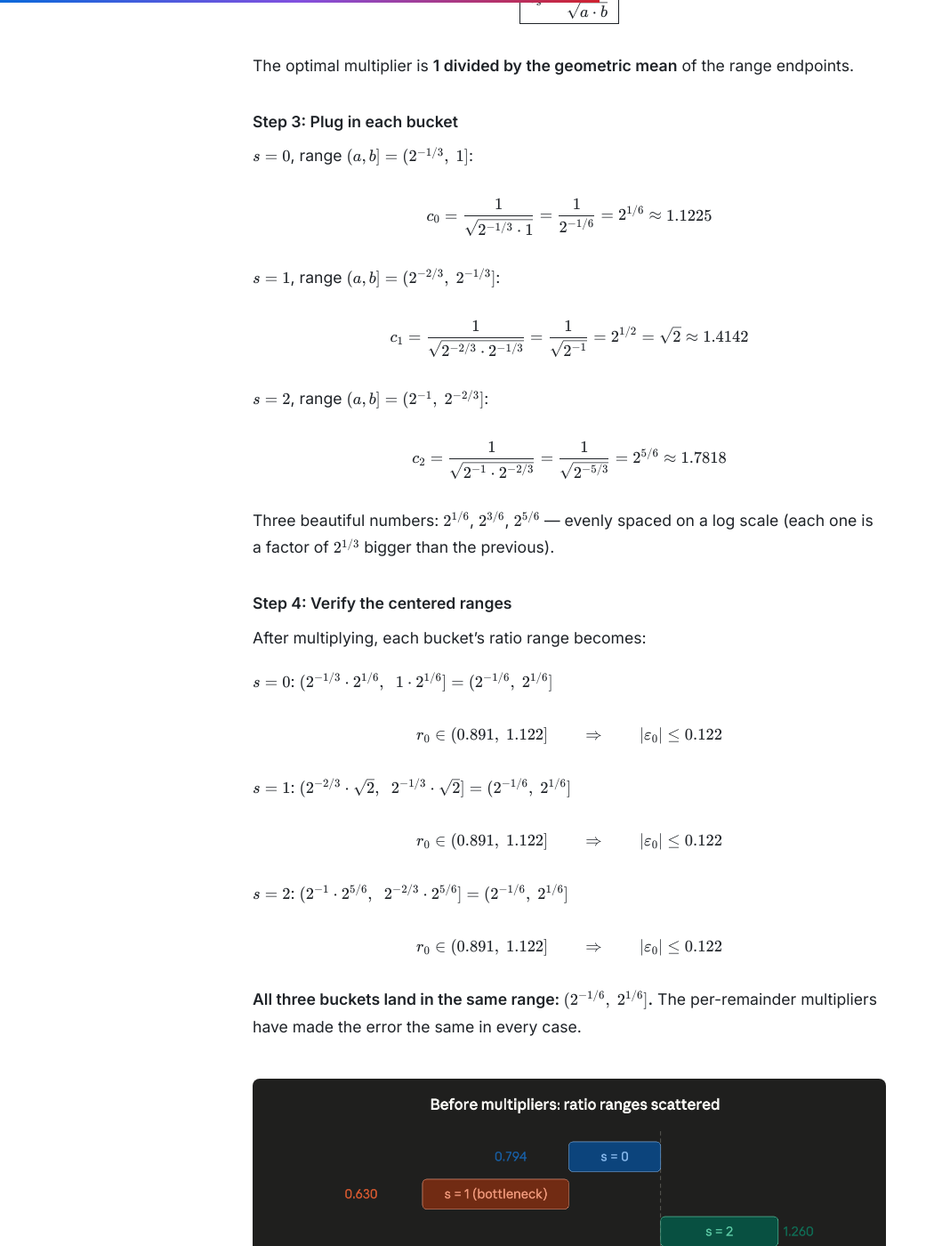
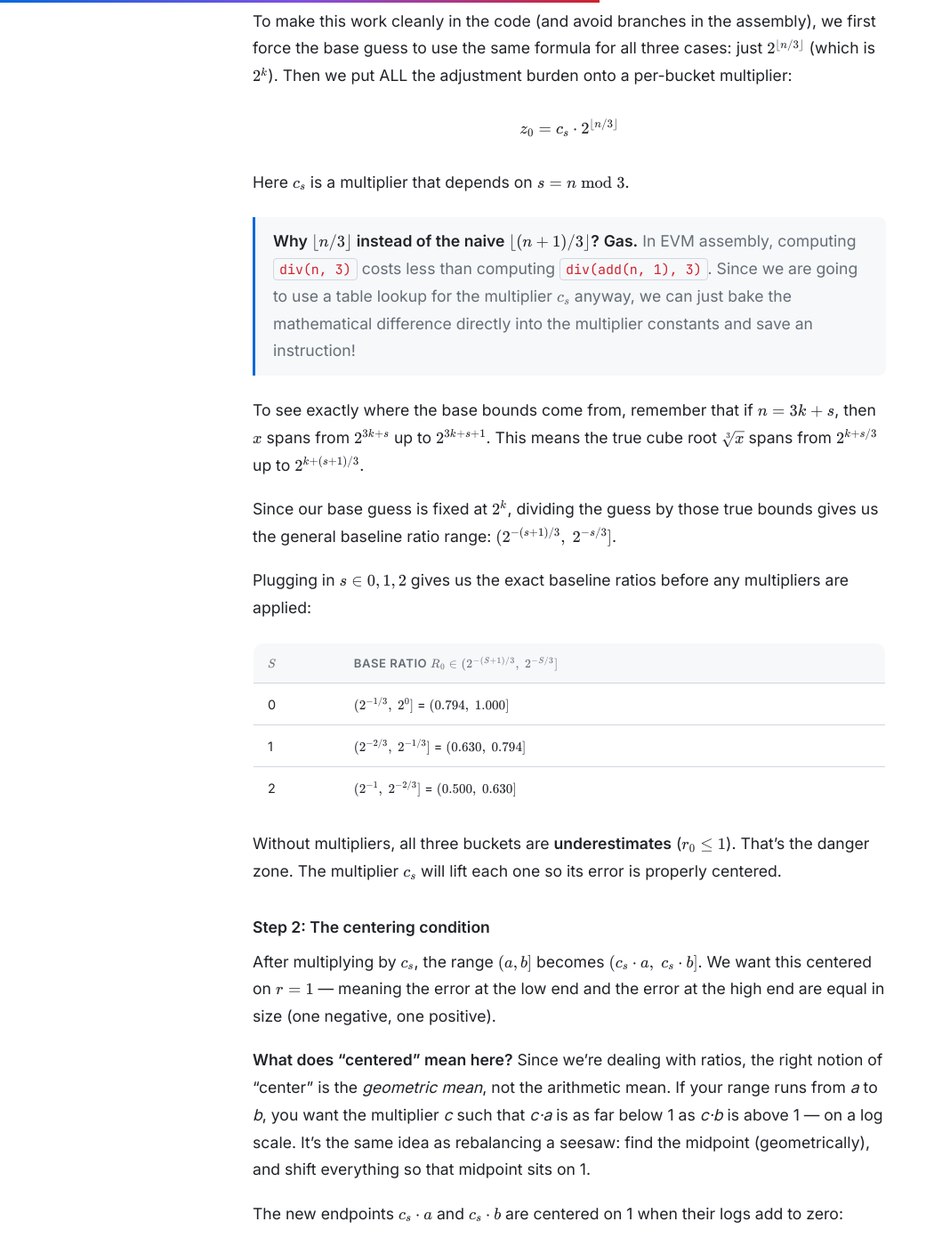
Before and after one commit to atarpara/atarpara.github.io, a Jekyll site: the page built from _posts/2026-05-16-solady-cbrt.md, in a window 1280 px wide and 1400 px high, scrolled down 11556 px. Shown: the whole window at 89% size, without its empty margins (0-1059 px from the left). Built offline with Jekyll 4.4.1, drawn with Linux system fonts in a browser that asks for light colours; some of the changed text lies outside the part shown.

Commit message:
Improve soaldy cbrt

```diff
--- a/_layouts/home.html
+++ b/_layouts/home.html
@@ -20,9 +20,8 @@
       <time>{{ post.date | date: "%B %-d, %Y" }}</time>
       {% assign words = post.content | number_of_words %}
       {% assign minutes = words | divided_by: 230 %}
-      {% if minutes < 1 %}{% assign minutes = 1 %}{% endif %}
-      <span class="dot">·</span>
-      <span>{{ minutes }} min read</span>
+      {% if minutes < 1 %}{% assign minutes=1 %}{% endif %} <span class="dot">·</span>
+        <span>{{ minutes }} min read</span>
     </div>
     {% if post.tags.size > 0 %}
     <div class="post-tags">
--- a/_posts/2026-05-16-solady-cbrt.md
+++ b/_posts/2026-05-16-solady-cbrt.md
@@ -1,15 +1,19 @@
 ---
 layout: post
-title: "Solady's cbrt, derived: cube root, broken symmetry, and three magic constants"
-description: "Deriving Solady's assembly cbrt from first principles — Newton's method, the asymmetry of the cube root error function, and the math behind the magic constants."
+title: "Solady's cbrt, derived: The cost of broken symmetry and the 0x90b5e5 magic constant"
+description: "A complete mathematical derivation of Solady's highly-optimized cbrt function. Exploring Newton's method, the asymmetry of the error map, and the origin of its magic constants."
 tags: [solidity, math, optimization, solady]
 ---
 
-> *Special thanks to [Duncan](https://github.com/duncancmt) for the original implementation in [0x-settler/Cbrt.sol](https://github.com/0xProject/0x-settler/blob/2577ae61a3ca26a5b37ef8769b05f05de5115e93/src/vendor/Cbrt.sol).*
+> *Special thanks to [Duncan](https://x.com/duncancmt) for the original implementation in [0x-settler/Cbrt.sol](https://github.com/0xProject/0x-settler/blob/2577ae61a3ca26a5b37ef8769b05f05de5115e93/src/vendor/Cbrt.sol).*
 
 There is a number sitting in the middle of Solady's `cbrt` with no comment, no link, and no explanation: **`0x90b5e5`**. It is packed into a one-byte table lookup that runs before any real math happens. Remove it and the function still works — it just runs about 40% slower.
 
 This post is about what that number is, why it exists, and why nothing like it appears in the `sqrt` function we [worked through last time](https://atarpara.github.io/solady-sqrt). The short version: square root has a hidden symmetry that makes magic constants pointless. Cube root doesn't. `0x90b5e5` is the exact price of that broken symmetry.
+
+Understanding this saves you from the trap of thinking optimized math code is just "bit tricks" — there's a clean theory underneath, and once you see it, you can derive these constants yourself for any root.
+
+> **TL;DR:** Cube root's Newton method punishes underestimates much harder than overestimates (unlike square root, which treats them equally). The constant `0x90b5e5` packs three correction factors — one per remainder class of the input's bit-length mod 3 — that rebalance each case so no starting guess is too far off. This turns 7 Newton iterations into 5, saving ~160 gas for ~10 gas of setup.
 
 Here is the implementation from [Solady's `FixedPointMathLib`](https://github.com/Vectorized/solady/blob/main/src/utils/clz/FixedPointMathLib.sol#L804-L829):
 
@@ -166,7 +170,7 @@
 | 1 | \\(2^k\\) | \\((0.630, \; 0.794]\\) | \\((-0.370, \; -0.206]\\) | **0.370** | underestimate |
 | 2 | \\(2^{k+1}\\) | \\((1, \; 1.260]\\) | \\((0, \; 0.260]\\) | 0.260 | overestimate |
 
-**Case 1 is the bottleneck** — always an underestimate, worst error 0.370, only 1.43 bits of accuracy.
+**Case 1 is the bottleneck** — always an underestimate, worst error 0.370, only 1.43 bits of accuracy. Our three starting points range from "pretty close" to "dangerously far off" — and it's the worst one that decides how many iterations we need.
 
 But hold on — is being an underestimate actually worse than being an overestimate of the same size? For sqrt the answer was no, they're identical. For cbrt, as we're about to see, the answer is *very much yes*.
 
@@ -233,13 +237,13 @@
 
 ### Why underestimates are dangerous
 
-Suppose our guess is half the true answer — \\(\varepsilon_0 = -0.5\\). Plug in:
+Let's make this concrete with a number. Suppose our guess is half the true answer — \\(\varepsilon_0 = -0.5\\). Plug in:
 
 $$
 \varepsilon_1 = \frac{(-0.5)^2 \cdot (3 - 1)}{3 \cdot (0.5)^2} = \frac{0.25 \times 2}{0.75} \approx 0.667
 $$
 
-**0.5 in, 0.667 out.** A "correction" that made things worse. The \\(1/r^2\\) term blows up when \\(r\\) is small — at \\(r = 0.5\\), it gives 4, which Newton then plugs straight into the next guess.
+**0.5 in, 0.667 out.** You asked Newton to fix your guess, and it handed you back something *worse*. The \\(1/r^2\\) term blows up when \\(r\\) is small — at \\(r = 0.5\\), it gives 4, which Newton then plugs straight into the next guess. It's like asking for directions and being sent further from your destination.
 
 Sqrt's symmetry made sure the correction was equal in both directions, so this couldn't happen. Cube root has no such safety net, and any algorithm that doesn't account for it will waste iterations.
 
@@ -263,7 +267,7 @@
 
 From \\(0.260\\) down to \\(0.050\\). That's 1.94 bits jumping to 4.32 bits — a huge improvement.
 
-**Case 1 spends its entire first Newton step just getting back to where Case 2 already started.** After step 1, Case 1's error is \\(+0.260\\) — exactly Case 2's starting point. From there both cases follow the same path.
+**Case 1 spends its entire first Newton step just getting back to where Case 2 already started.** After step 1, Case 1's error is \\(+0.260\\) — exactly Case 2's starting point. From there both cases follow the same path. It's like running a race where one runner has to jog back to the starting line before they can actually begin.
 
 That's the asymmetry tax: a full Newton iteration, paid only by underestimates, while overestimates get the same progress for free.
 
@@ -314,29 +318,50 @@
 
 ## Deriving the three magic constants
 
-### Step 1: Switch to a uniform base
+### Step 1: Give each bucket its own boost
 
-To make the math cleaner, let's use the simplest possible base — just \\(2^{\lfloor n/3 \rfloor}\\) — and put ALL the adjustment into the multiplier:
+Think of it like this. You have three groups of inputs, and for each group, your guess lands in a different spot relative to the true answer:
+
+- **Bucket 0:** Your guess is 79–100% of the truth (not bad)
+- **Bucket 1:** Your guess is 63–79% of the truth (too low — danger zone)
+- **Bucket 2:** Your guess is 50–63% of the truth (way too low)
+
+What if, before running Newton's method, you multiplied your guess by a small correction factor? A different factor for each bucket, chosen so that every bucket lands in the same sweet spot?
+
+Picture a number line with 1.0 in the middle (a perfect guess). Each bucket is a range sitting to the left of 1.0. We want to slide each range so it's *centered* on 1.0 — half overestimating, half underestimating, by equal amounts.
+
+To make this work cleanly in the code (and avoid branches in the assembly), we first force the base guess to use the same formula for all three cases: just \\(2^{\lfloor n/3 \rfloor}\\) (which is \\(2^k\\)). Then we put ALL the adjustment burden onto a per-bucket multiplier:
 
 $$
 z_0 = c_s \cdot 2^{\lfloor n/3 \rfloor}
 $$
 
-Here \\(c_s\\) is a multiplier that depends on \\(s = n \bmod 3\\). Without any multiplier (\\(c_s = 1\\)), the ratio ranges are:
+Here \\(c_s\\) is a multiplier that depends on \\(s = n \bmod 3\\).
 
-| \\(s\\) | Base ratio \\(r_0 = 2^{\lfloor n/3\rfloor} / \sqrt[3]{x}\\) |
+> **Why \\(\lfloor n/3 \rfloor\\) instead of the naive \\(\lfloor(n+1)/3\rfloor\\)?**
+> **Gas.** In EVM assembly, computing `div(n, 3)` costs less than computing `div(add(n, 1), 3)`. Since we are going to use a table lookup for the multiplier \\(c_s\\) anyway, we can just bake the mathematical difference directly into the multiplier constants and save an instruction!
+
+To see exactly where the base bounds come from, remember that if \\(n = 3k + s\\), then \\(x\\) spans from \\(2^{3k+s}\\) up to \\(2^{3k+s+1}\\). This means the true cube root \\(\sqrt[3]{x}\\) spans from \\(2^{k+s/3}\\) up to \\(2^{k+(s+1)/3}\\).
+
+Since our base guess is fixed at \\(2^k\\), dividing the guess by those true bounds gives us the general baseline ratio range: \\((2^{-(s+1)/3}, \; 2^{-s/3}]\\).
+
+Plugging in \\(s \in \{0, 1, 2\}\\) gives us the exact baseline ratios before any multipliers are applied:
+
+| \\(s\\) | Base ratio \\(r_0 \in (2^{-(s+1)/3}, \; 2^{-s/3}]\\) |
 |---|---|
-| 0 | \\((2^{-1/3}, \; 1]\\) = \\((0.794, \; 1]\\) |
+| 0 | \\((2^{-1/3}, \; 2^0]\\) = \\((0.794, \; 1.000]\\) |
 | 1 | \\((2^{-2/3}, \; 2^{-1/3}]\\) = \\((0.630, \; 0.794]\\) |
 | 2 | \\((2^{-1}, \; 2^{-2/3}]\\) = \\((0.500, \; 0.630]\\) |
 
-Without multipliers, all three buckets are **underestimates** (\\(r_0 < 1\\)). That's the danger zone. The multiplier \\(c_s\\) will lift each one so its error is centered around zero.
+Without multipliers, all three buckets are **underestimates** (\\(r_0 \le 1\\)). That's the danger zone. The multiplier \\(c_s\\) will lift each one so its error is properly centered.
 
 ### Step 2: The centering condition
 
 After multiplying by \\(c_s\\), the range \\((a, b]\\) becomes \\((c_s \cdot a, \; c_s \cdot b]\\). We want this centered on \\(r = 1\\) — meaning the error at the low end and the error at the high end are equal in size (one negative, one positive).
 
-The natural way to measure "centered" for ratios is on a log scale. The new endpoints \\(c_s \cdot a\\) and \\(c_s \cdot b\\) are centered on 1 when their logs add to zero:
+**What does "centered" mean here?** Since we're dealing with ratios, the right notion of "center" is the *geometric mean*, not the arithmetic mean. If your range runs from *a* to *b*, you want the multiplier *c* such that *c·a* is as far below 1 as *c·b* is above 1 — on a log scale. It's the same idea as rebalancing a seesaw: find the midpoint (geometrically), and shift everything so that midpoint sits on 1.
+
+The new endpoints \\(c_s \cdot a\\) and \\(c_s \cdot b\\) are centered on 1 when their logs add to zero:
 
 $$
 \log_2(c_s \cdot a) + \log_2(c_s \cdot b) = 0
@@ -374,27 +399,23 @@
 
 ### Step 4: Verify the centered ranges
 
-After multiplying, each bucket's ratio range becomes:
-
-**\\(s = 0\\)**: \\((2^{-1/3} \cdot 2^{1/6}, \;\; 1 \cdot 2^{1/6}] = (2^{-1/6}, \; 2^{1/6}]\\)
+Applying our multipliers shifts all three buckets into the exact same balanced range:
 
 $$
-r_0 \in (0.891, \; 1.122] \qquad\Rightarrow\qquad \lvert\varepsilon_0\rvert \le 0.122
+\begin{aligned}
+s = 0: \quad & (2^{-1/3} \cdot 2^{1/6}, \;\; 1 \cdot 2^{1/6}] &= (2^{-1/6}, \; 2^{1/6}] \\
+s = 1: \quad & (2^{-2/3} \cdot 2^{1/2}, \;\; 2^{-1/3} \cdot 2^{1/2}] &= (2^{-1/6}, \; 2^{1/6}] \\
+s = 2: \quad & (2^{-1} \cdot 2^{5/6}, \;\; 2^{-2/3} \cdot 2^{5/6}] &= (2^{-1/6}, \; 2^{1/6}]
+\end{aligned}
 $$
 
-**\\(s = 1\\)**: \\((2^{-2/3} \cdot \sqrt{2}, \;\; 2^{-1/3} \cdot \sqrt{2}] = (2^{-1/6}, \; 2^{1/6}]\\)
+Because they all map to \\((2^{-1/6}, \; 2^{1/6}]\\), the initial ratio \\(r_0\\) is bounded exactly the same way regardless of the remainder:
 
 $$
-r_0 \in (0.891, \; 1.122] \qquad\Rightarrow\qquad \lvert\varepsilon_0\rvert \le 0.122
+r_0 \in (0.891, \; 1.122] \implies \lvert\varepsilon_0\rvert \le 0.122
 $$
 
-**\\(s = 2\\)**: \\((2^{-1} \cdot 2^{5/6}, \;\; 2^{-2/3} \cdot 2^{5/6}] = (2^{-1/6}, \; 2^{1/6}]\\)
-
-$$
-r_0 \in (0.891, \; 1.122] \qquad\Rightarrow\qquad \lvert\varepsilon_0\rvert \le 0.122
-$$
-
-**All three buckets land in the same range: \\((2^{-1/6}, \; 2^{1/6}]\\).** The per-remainder multipliers have made the error the same in every case.
+**The per-remainder multipliers have made the error the same in every case.**
 
 ![Three error buckets before and after multipliers](/assets/images/cbrt-buckets.png)
 *Before multipliers (top): three buckets scattered across different positions relative to \\(r = 1\\). After multipliers (bottom): all three collapse to the same narrow range centered on \\(r = 1\\). Worst error drops from 0.370 to 0.122.*
@@ -410,7 +431,13 @@
 
 ## From real numbers to `0x90b5e5`
 
-These ideal multipliers are irrational numbers (numbers like \\(\sqrt{2}\\) that can't be written as a fraction). But the EVM only does integer math. Solady turns each one into a fraction with denominator 128, which fits in 8 bits:
+These ideal multipliers are irrational numbers (numbers like \\(\sqrt{2}\\) that can't be written as a fraction). But the EVM only does integer math. So how do we actually use them?
+
+The trick is **fixed-point arithmetic**: multiply each constant by 128 (a power of 2), round to the nearest integer, and later divide by 128 using a cheap bit shift.
+
+Let's walk through one example completely. Take bucket 0: the ideal multiplier is \\(2^{1/6} \approx 1.1225\\). Multiply by 128: \\(1.1225 \times 128 = 143.68\\), which rounds to **144**, or **0x90** in hex. That's our first byte.
+
+Do the same for the other two buckets:
 
 | \\(s\\) | Optimal \\(c_s\\) | \\(c_s \times 128\\) | Rounded | Hex |
 |---|---|---|---|---|
@@ -418,7 +445,7 @@
 | 1 | \\(\sqrt{2} \approx 1.4142\\) | 181.02 | **181** | `0xb5` |
 | 2 | \\(2^{5/6} \approx 1.7818\\) | 228.07 | **229** | `0xe5` |
 
-Pack the three bytes and you get **`0x90b5e5`**. That's the magic constant.
+Concatenate the three bytes and you get **`0x90b5e5`**. That's the magic constant — three carefully derived correction factors, packed into 3 bytes.
 
 ### How the code uses it
 
@@ -441,7 +468,7 @@
 z_0 = \frac{c_s}{128} \cdot 2^{\lfloor n/3 \rfloor}
 $$
 
-Exactly what we derived, implemented in 7 opcodes.
+In one line: figure out which bucket you're in, grab the right byte from the constant, multiply it by the power-of-two base, and divide by 128 to undo the fixed-point scaling. Seven opcodes, three multipliers, no branches.
 
 ---
 
--- a/assets/css/style.css
+++ b/assets/css/style.css
@@ -20,6 +20,7 @@
   --accent:      #0969da;
   --accent-hover:#0550ae;
   --accent-glow: rgba(9, 105, 218, 0.1);
+  --accent-underline: rgba(9, 105, 218, 0.35);
   --accent-secondary: #cf222e;
 
   --border:      #d0d7de;
@@ -54,6 +55,7 @@
   --accent:      #58a6ff;
   --accent-hover:#79c0ff;
   --accent-glow: rgba(88, 166, 255, 0.15);
+  --accent-underline: rgba(88, 166, 255, 0.4);
   --accent-secondary: #f0883e;
 
   --border:      #30363d;
@@ -448,7 +450,7 @@
 article a {
   color: var(--accent);
   text-decoration: underline;
-  text-decoration-color: rgba(88, 166, 255, 0.3);
+  text-decoration-color: var(--accent-underline);
   text-underline-offset: 2px;
   transition: text-decoration-color var(--transition);
 }
@@ -668,7 +670,7 @@
 .about-content a {
   color: var(--accent);
   text-decoration: underline;
-  text-decoration-color: rgba(88, 166, 255, 0.3);
+  text-decoration-color: var(--accent-underline);
   text-underline-offset: 2px;
 }
 
@@ -726,6 +728,33 @@
   }
 }
 
+/* ── Focus & Accessibility ───────────────────────────── */
+:focus-visible {
+  outline: 2px solid var(--accent);
+  outline-offset: 3px;
+  border-radius: 3px;
+}
+
+.theme-toggle:focus-visible {
+  outline-offset: 2px;
+}
+
+.post-entry:focus-visible {
+  outline-offset: 4px;
+}
+
+@media (prefers-reduced-motion: reduce) {
+  *, *::before, *::after {
+    animation-duration: 0.01ms !important;
+    animation-iteration-count: 1 !important;
+    transition-duration: 0.01ms !important;
+    scroll-behavior: auto !important;
+  }
+  .post-entry:hover {
+    transform: none;
+  }
+}
+
 /* ── Print ───────────────────────────────────────────── */
 @media print {
   :root {
```
